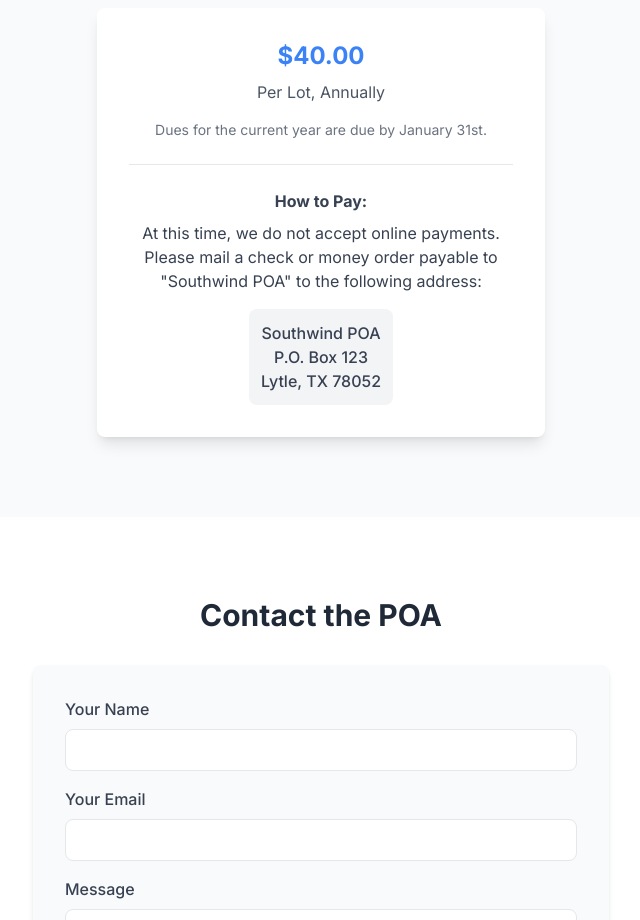
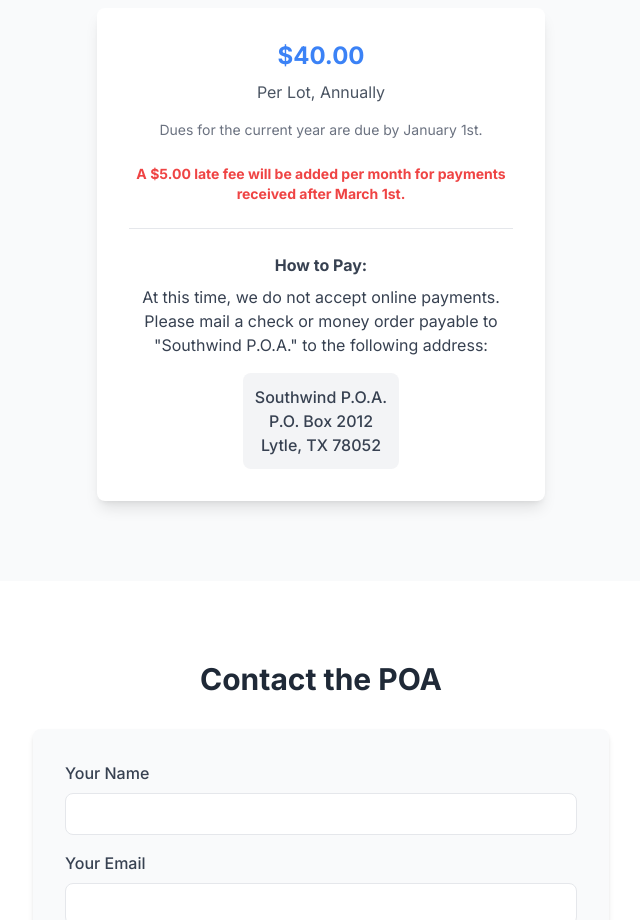
Before and after one commit to Derishi/southwind-poa, a plain HTML site: page index.html in a window 1280 px wide. Shown: the part 1780-2700 px from the top of the page, without its empty margins (319-959 px from the left). Drawn offline with nearby package versions, Linux system fonts and the light colour scheme.

Commit message:
fix: added section about late fee

```diff
--- a/index.html
+++ b/index.html
@@ -148,13 +148,14 @@
                 <div class="max-w-md mx-auto bg-white rounded-lg shadow-lg p-8 text-center">
                     <h3 class="text-2xl font-bold text-blue-500 mb-2">$40.00</h3>
                     <p class="text-gray-600 mb-4">Per Lot, Annually</p>
-                    <p class="text-gray-500 text-sm mb-6">Dues for the current year are due by January 31st.</p>
+                    <p class="text-gray-500 text-sm mb-6">Dues for the current year are due by January 1st.</p>
+                    <p class="text-red-500 text-sm font-semibold mb-6">A $5.00 late fee will be added per month for payments received after March 1st.</p>
                     <div class="mt-6 text-gray-700 border-t pt-6">
                         <p class="font-semibold">How to Pay:</p>
-                        <p class="mt-2">At this time, we do not accept online payments. Please mail a check or money order payable to "Southwind POA" to the following address:</p>
+                        <p class="mt-2">At this time, we do not accept online payments. Please mail a check or money order payable to "Southwind P.O.A." to the following address:</p>
                         <p class="font-medium mt-4 bg-gray-100 p-3 rounded-lg inline-block">
-                            Southwind POA<br>
-                            P.O. Box 123<br>
+                            Southwind P.O.A.<br>
+                            P.O. Box 2012<br>
                             Lytle, TX 78052
                         </p>
                     </div>
```
